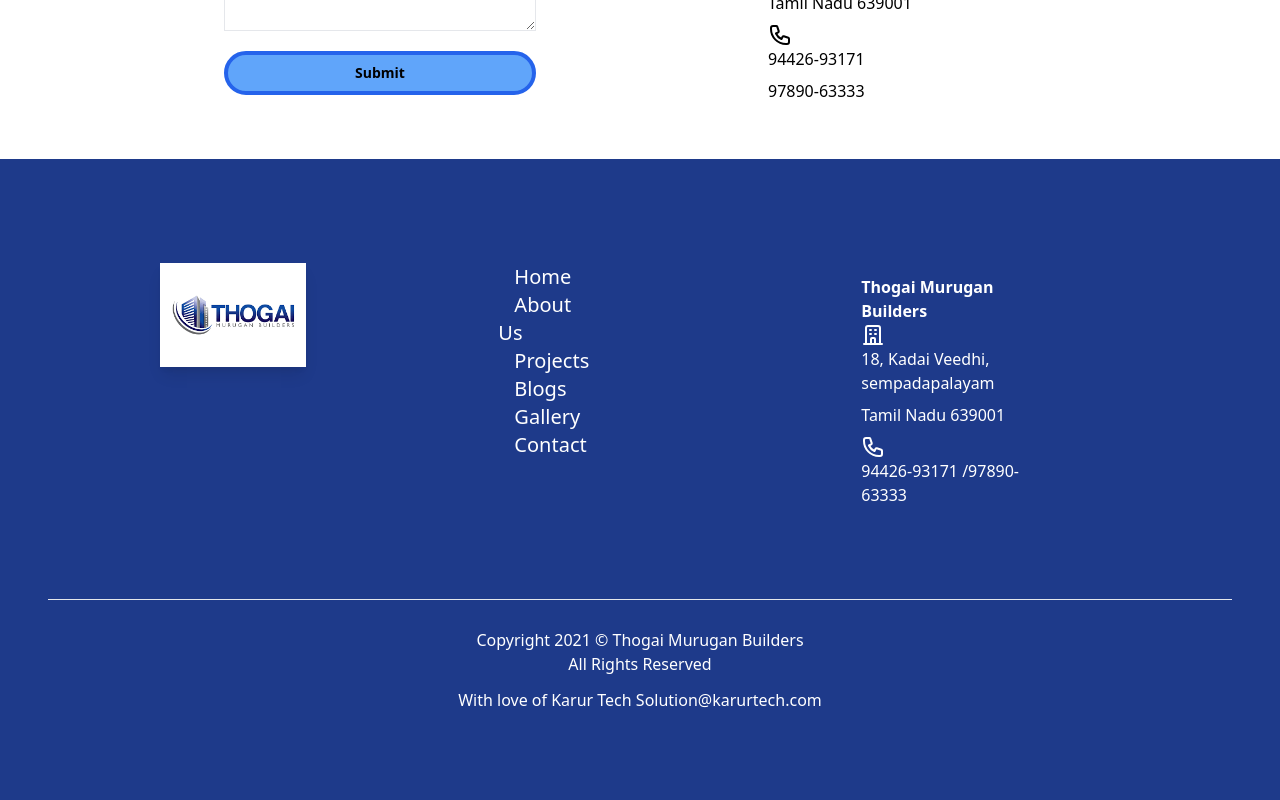
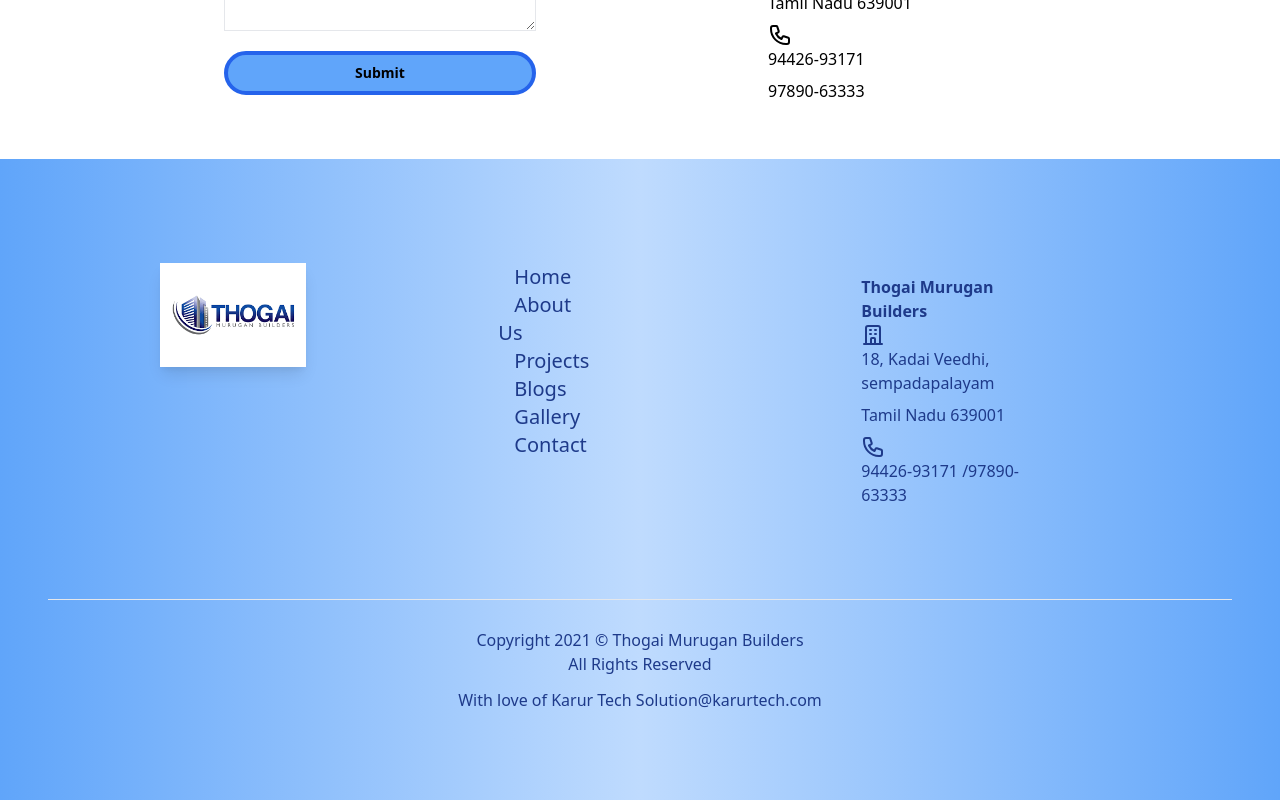
Before and after one commit to P-Santhosh/Real_Estate_org, a React (Create React App) app: page / in a window 1280 px wide. Shown: the part 3953-4753 px from the top of the page. Built offline with nearby package versions, Linux system fonts and the light colour scheme.

Commit message:
Initial Commit

```diff
--- a/package.json
+++ b/package.json
@@ -1,4 +1,5 @@
 {
+  "homepage":"http://P-Santhosh.github.io/Real_Estate_org",
   "name": "tailwindcss-projects",
   "version": "0.1.0",
   "private": true,
@@ -46,7 +47,7 @@
     "@tailwindcss/postcss7-compat": "^2.1.0",
     "autoprefixer": "^9.8.6",
     "gh": "^2.8.9",
-    "gh-pages": "^3.1.0",
+    "gh-pages": "^3.2.3",
     "pages": "0.0.16",
     "postcss": "^7.0.35",
     "tailwindcss": "npm:@tailwindcss/postcss7-compat@^2.1.0"
--- a/src/Components/Footer.js
+++ b/src/Components/Footer.js
@@ -22,7 +22,7 @@
   render() {
     return (
       <IntlProvider messages={messagesInFrench} defaultLocale="en">
-        <footer className="bg-blue-900 text-white pt-10 lg:p-12 text-center">
+        <footer className=" bg-gradient-to-r from-blue-400 via-blue-200 to-blue-400 text-blue-900  pt-10 lg:p-12 text-center">
           <section className="lg:py-12">
             <div className="lg:flex lg:mt-2 mb-6 px-12">
               <div className="w-full md:w-6/12 lg:w-4/12 lg:mb-0 mb-12 px-4 ">
--- a/src/Components/Projects.js
+++ b/src/Components/Projects.js
@@ -35,7 +35,7 @@
                 defaultMessage="THOGAI MURUGAN BUILDERS PRESENTS THE THOGAI MURUGAN AVENUES "
               />
             </h5>
-            <div className="text-xl p-5 ">
+            <div className="text-xl p-5   ">
               <b>
                 <FormattedMessage
                   id="ongoingProjects"
```
Also changed, not shown: 1 other file (tests, documents, lock files or other folders).
